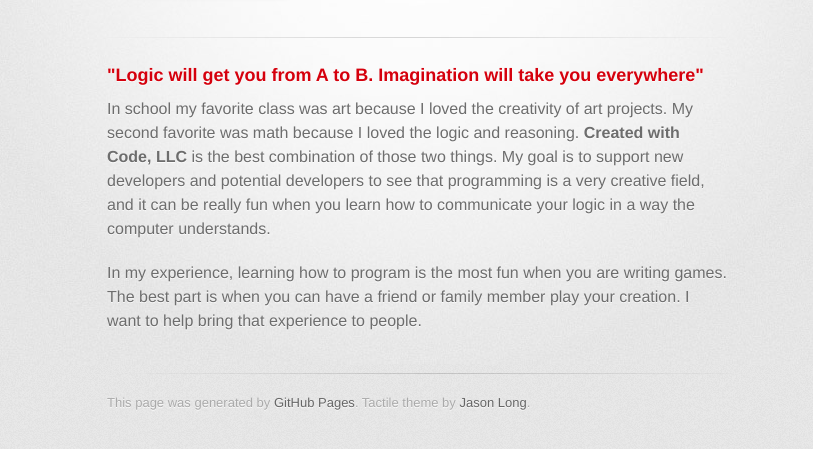
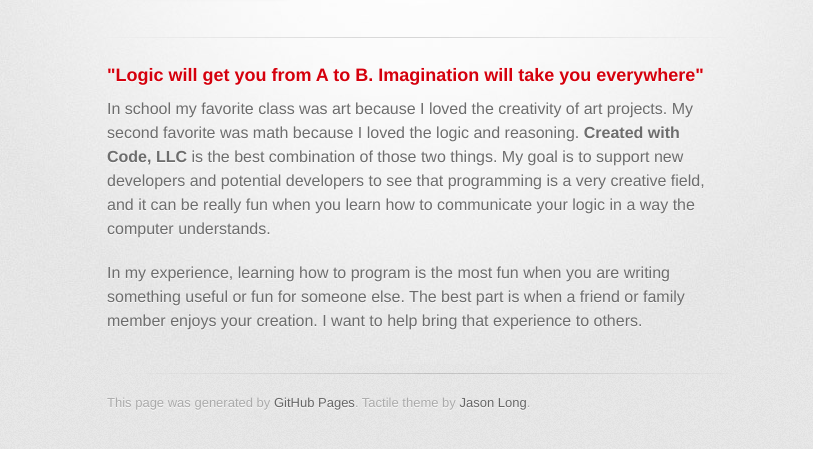
Before and after one commit to brittany2e/brittany2e.github.io, a plain HTML site: page index.html in a window 1280 px wide. Shown: the part 209-658 px from the top of the page, without its empty margins (223-1036 px from the left). Drawn offline with Linux system fonts and the light colour scheme; a web font is replaced by a local one.

Commit message:
Updated wording

```diff
--- a/index.html
+++ b/index.html
@@ -34,7 +34,7 @@
 
 <p>In school my favorite class was art because I loved the creativity of art projects. My second favorite was math because I loved the logic and reasoning. <strong>Created with Code, LLC</strong> is the best combination of those two things. My goal is to support new developers and potential developers to see that programming is a very creative field, and it can be really fun when you learn how to communicate your logic in a way the computer understands. </p>
 
-<p>In my experience, learning how to program is the most fun when you are writing games. The best part is when you can have a friend or family member play your creation. I want to help bring that experience to people.</p>
+<p>In my experience, learning how to program is the most fun when you are writing something useful or fun for someone else. The best part is when a friend or family member enjoys your creation. I want to help bring that experience to others.</p>
         </section>
 
         <footer>
```
